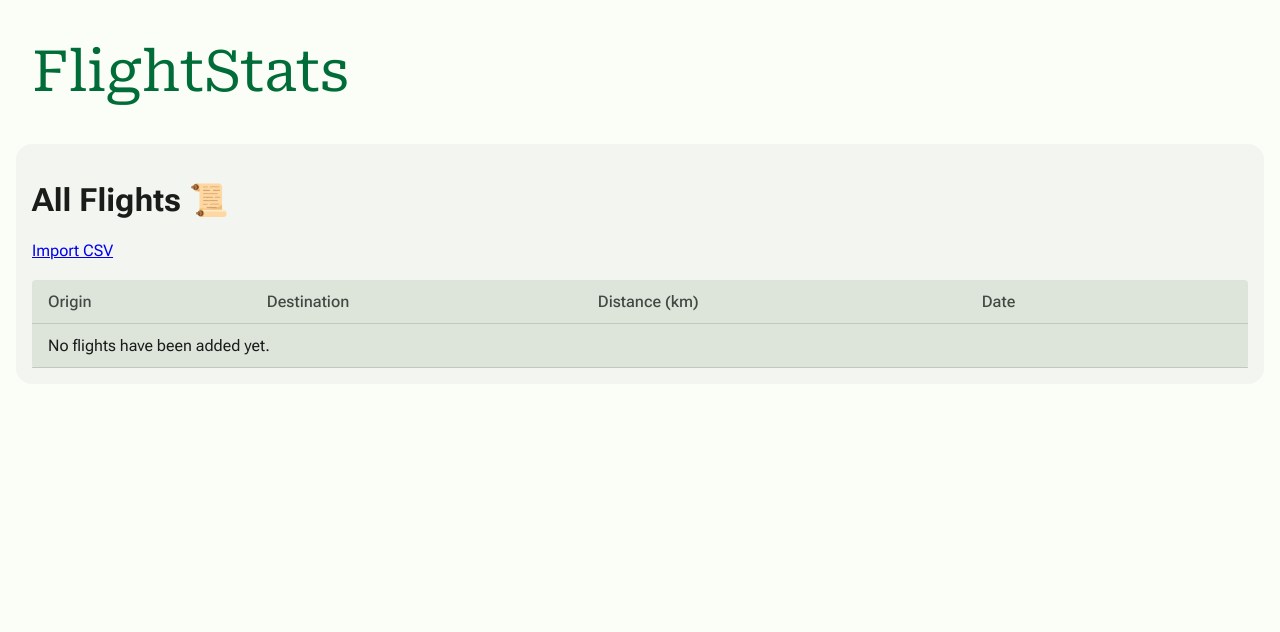
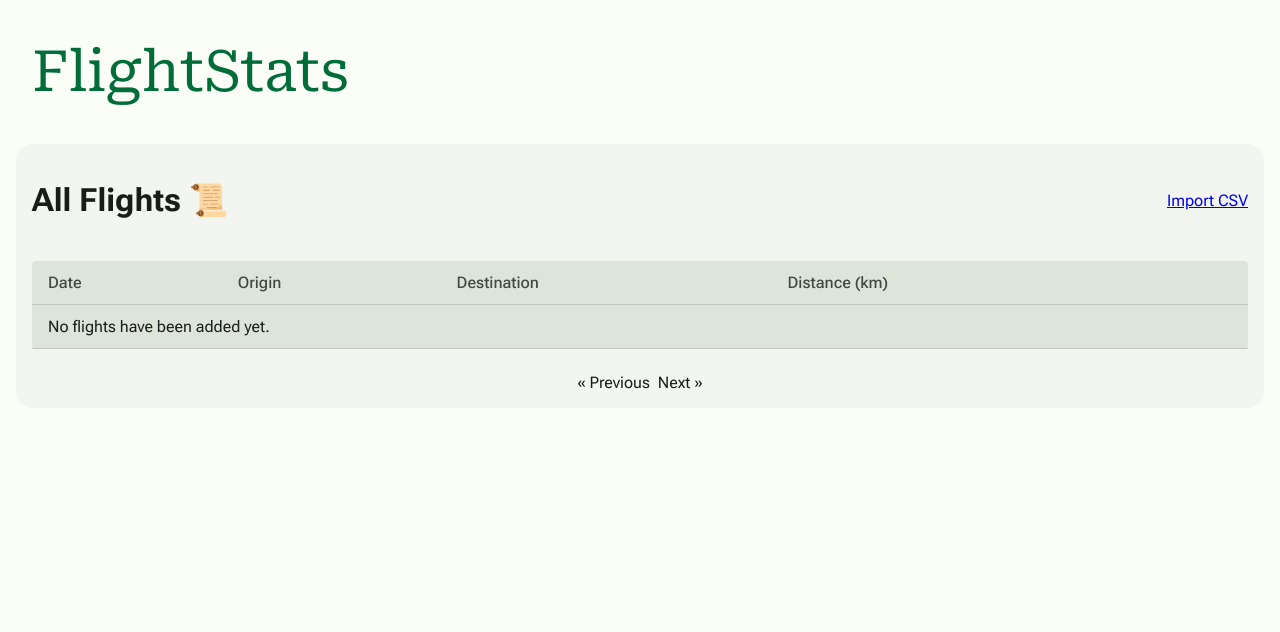
Before and after one commit to JurianOnderwater/FlightStats, a Flask app: page /flights in a window 1280 px wide. Shown: the top 632 px of the page. Run offline with Flask 3, Linux system fonts and the light colour scheme; data that the repository does not hold is empty; parts of the project's set-up code (start-up, migrations or seed data) failed here and were passed over; some libraries are stand-ins or nearby versions.

Commit message:
overview pagination

```diff
--- a/app.py
+++ b/app.py
@@ -44,13 +44,24 @@ def index():
     return render_template("index.html")
 
 
+# In app.py, replace the view_flights function
+
+
 @app.route("/flights")
 def view_flights():
-    """Renders a page with a list of all flights."""
-    all_flights = Flight.query.order_by(Flight.date.desc()).all()
+    """Renders a paginated list of all flights."""
+    # Get the requested page number from the URL query (e.g., /flights?page=2)
+    page = request.args.get("page", 1, type=int)
 
+    # Instead of .all(), we use .paginate() to get a specific page
+    # The 'error_out=False' prevents errors if a user requests a page that doesn't exist
+    pagination = Flight.query.order_by(Flight.date.desc()).paginate(
+        page=page, per_page=20, error_out=False
+    )
+
+    # We now iterate over pagination.items instead of all_flights
     flights_with_flags = []
-    for flight in all_flights:
+    for flight in pagination.items:
         try:
             origin_country = airport_df.loc[flight.origin]["iso_country"]
             dest_country = airport_df.loc[flight.destination]["iso_country"]
@@ -69,7 +80,10 @@ def view_flights():
             }
         )
 
-    return render_template("flights.html", flights=flights_with_flags)
+    # Pass the pagination object AND the processed list to the template
+    return render_template(
+        "flights.html", flights=flights_with_flags, pagination=pagination
+    )
 
 
 def country_code_to_flag(code):
@@ -285,7 +299,6 @@ def get_flight_data():
     return jsonify({"routes": route_list, "stats": stats})
 
 
-
 # --- Import Routes ---
 @app.route("/import", methods=["GET", "POST"])
 def import_flights():
--- a/static/css/style.css
+++ b/static/css/style.css
@@ -266,6 +266,18 @@ th {
     color: var(--md-sys-color-on-surface-variant);
 }
 
+/* Pagination */
+.pagination {
+    display: flex;
+    justify-content: center;
+    align-items: center;
+    gap: 8px;
+    margin-top: 24px;
+}
+.pagination a {
+    text-decoration: none;
+}
+
 
 
 /* Bottom Navigation */
--- a/templates/flights.html
+++ b/templates/flights.html
@@ -3,27 +3,30 @@
 
 {% block content %}
 <div class="table-card">
-    <h1>All Flights 📜</h1>
-    <a href="{{ url_for('import_flights') }}">
-        <md-filled-tonal-button>Import CSV</md-filled-tonal-button>
-    </a>
+    <div class="table-header">
+        <h1>All Flights 📜</h1>
+        <a href="{{ url_for('import_flights') }}">
+            <md-filled-tonal-button>Import CSV</md-filled-tonal-button>
+        </a>
+    </div>
     <div class="table-container">
         <table>
             <thead>
                 <tr>
+                    <th>Date</th>
                     <th>Origin</th>
                     <th>Destination</th>
                     <th>Distance (km)</th>
-                    <th>Date</th>
-                    <th></th> </tr>
+                    <th></th>
+                </tr>
             </thead>
             <tbody>
                 {% for flight in flights %}
                 <tr>
+                    <td>{{ flight.date }}</td>
                     <td>{{ flight.origin_flag }} {{ flight.origin }}</td>
                     <td>{{ flight.destination_flag }} {{ flight.destination }}</td>
                     <td>{{ flight.distance | round | int }}</td>
-                    <td>{{ flight.date }}</td>
                     <td class="edit-cell">
                         <a href="{{ url_for('edit_flight', flight_id=flight.id) }}">
                             <md-icon-button class="edit-btn">
@@ -40,5 +43,39 @@
             </tbody>
         </table>
     </div>
+
+    <div class="pagination">
+        {% if pagination.has_prev %}
+            <a href="{{ url_for('view_flights', page=pagination.prev_num) }}">
+                <md-outlined-button>&laquo; Previous</md-outlined-button>
+            </a>
+        {% else %}
+            <md-outlined-button disabled>&laquo; Previous</md-outlined-button>
+        {% endif %}
+
+        {% for page_num in pagination.iter_pages(left_edge=1, right_edge=1, left_current=1, right_current=2) %}
+            {% if page_num %}
+                {% if pagination.page == page_num %}
+                    <a href="{{ url_for('view_flights', page=page_num) }}">
+                        <md-filled-button>{{ page_num }}</md-filled-button>
+                    </a>
+                {% else %}
+                     <a href="{{ url_for('view_flights', page=page_num) }}">
+                        <md-outlined-button>{{ page_num }}</md-outlined-button>
+                    </a>
+                {% endif %}
+            {% else %}
+                <md-outlined-button disabled>...</md-outlined-button>
+            {% endif %}
+        {% endfor %}
+
+        {% if pagination.has_next %}
+            <a href="{{ url_for('view_flights', page=pagination.next_num) }}">
+                <md-outlined-button>Next &raquo;</md-outlined-button>
+            </a>
+        {% else %}
+            <md-outlined-button disabled>Next &raquo;</md-outlined-button>
+        {% endif %}
+    </div>
 </div>
 {% endblock %}
```
Also changed, not shown: 1 other file.
